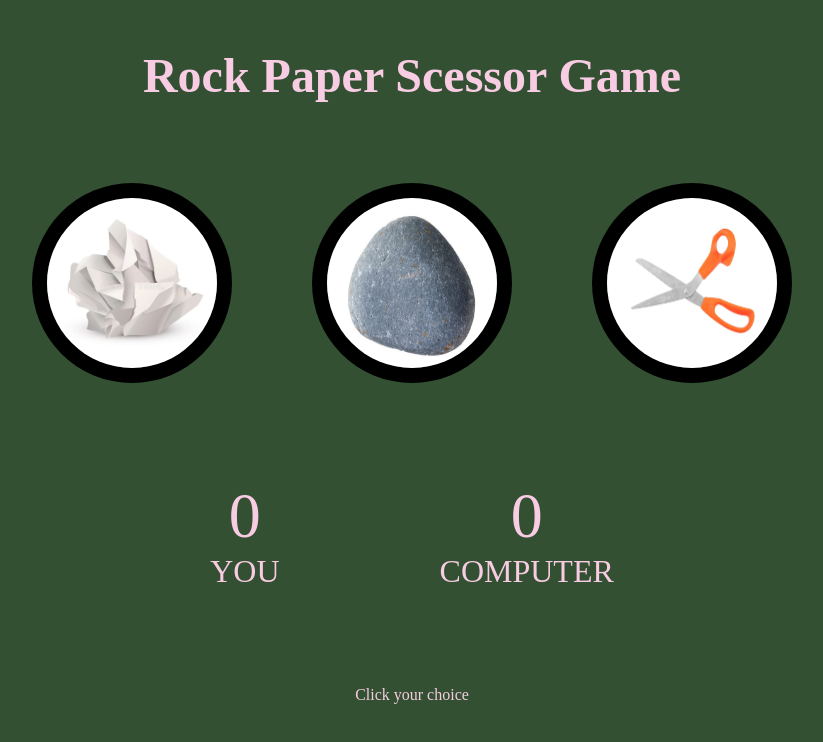
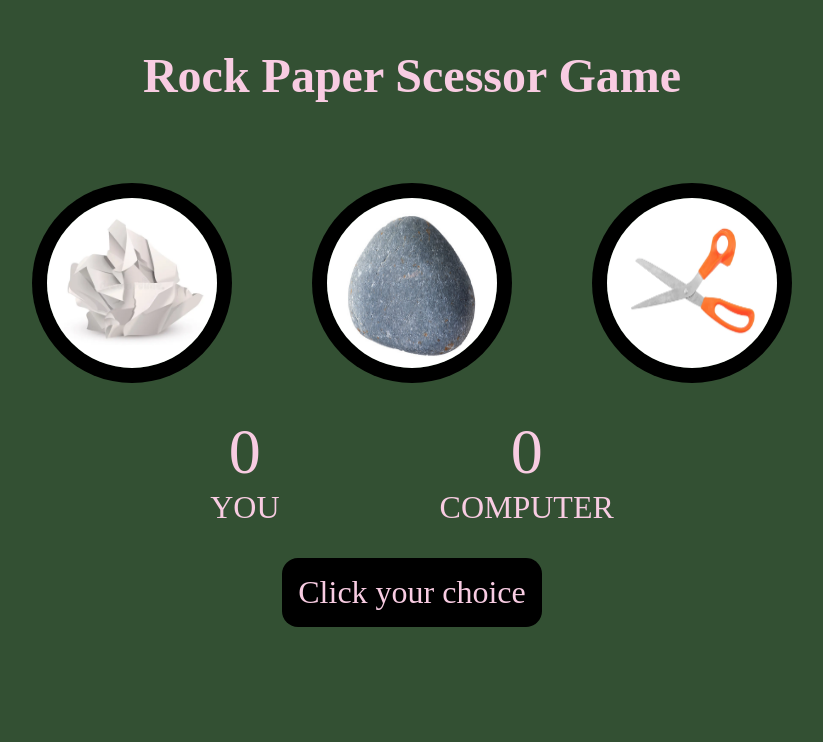
Before and after one commit to MEGA-CLASSES/game, a plain HTML site: page index.html in a window 1280 px wide. Shown: the whole page, without its empty margins (228-1051 px from the left). Drawn offline with Linux system fonts and the light colour scheme.

Commit message:
Add Massage box where our result will appear

```diff
--- a/style.css
+++ b/style.css
@@ -44,9 +44,18 @@ img:hover{
    justify-content: center;
    align-items: center;
    gap: 10rem;
-   margin: 6rem;
+   margin-top: 5rem;
+   margin-top: 2rem;
    font-size: 2rem;
 }
 #user-score,#computer-score{
     font-size: 4rem;
 }
+#msg{
+ font-size: 2rem;
+ background-color: black;
+ display: inline-flex;
+ padding: 1rem;
+ margin-top: 2rem;
+ border-radius: 1rem;
+}
```
